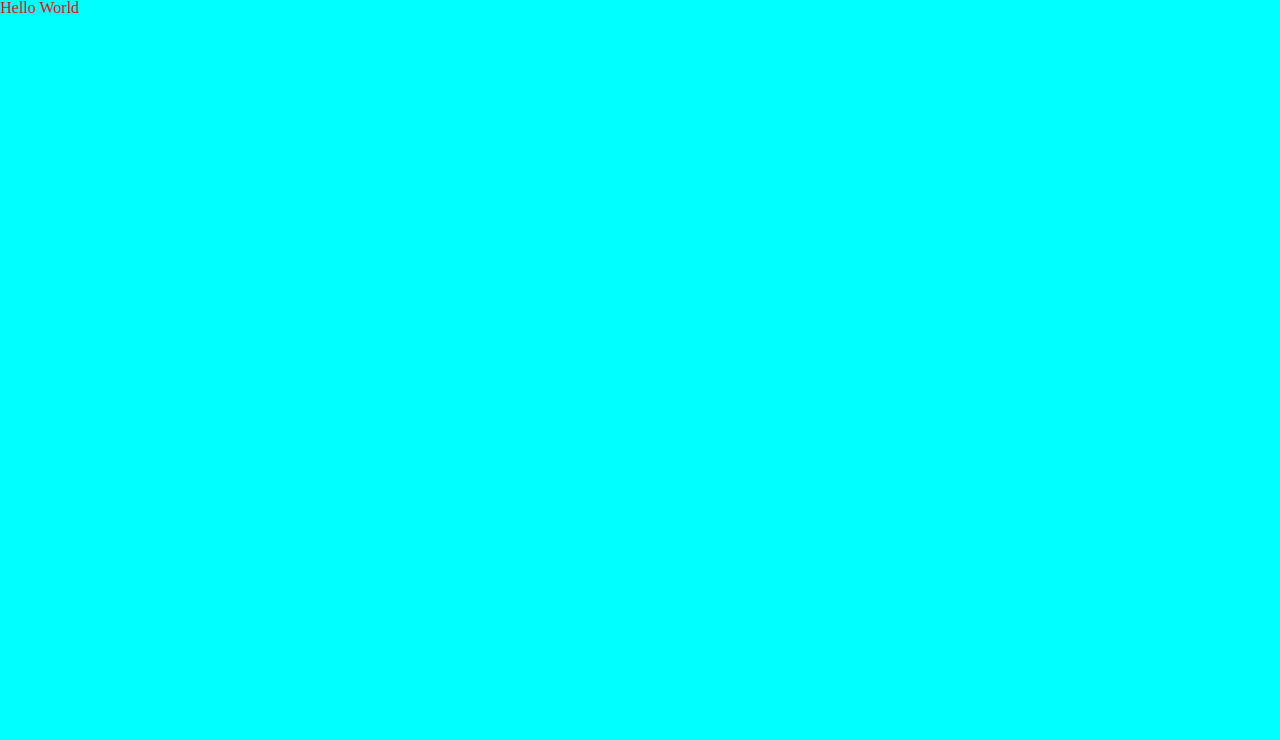
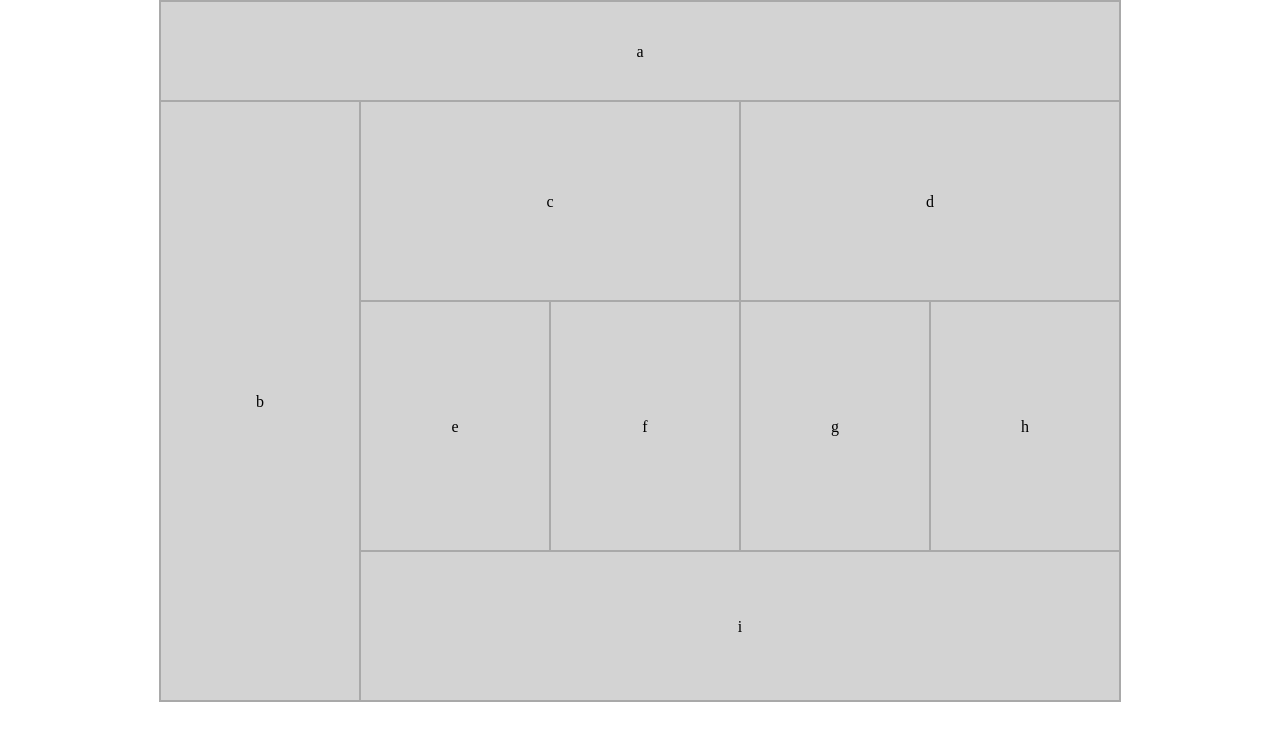
Before and after one commit to ticochuck/lab-01, a plain HTML site: page index.html in a window 1280 px wide. Drawn offline with Linux system fonts and the light colour scheme.

Commit message:
mobile and desktop completed

```diff
--- a/css/base.css
+++ b/css/base.css
@@ -1,3 +1,4 @@
 body {
-  background-color: aqua;
+  text-align: center;
+  display: inline-block;
 }
--- a/css/layouts.css
+++ b/css/layouts.css
@@ -1,3 +1,97 @@
-h1 {
-  color: red;
+* {
+  box-sizing: border-box;
 }
+
+
+header {
+  height: 80px;
+  line-height: 80px;
+  width: 480px;
+  border: darkgrey 1px solid;
+  background-color: lightgray;
+}
+
+
+
+aside, div {
+  height: 125px;
+  line-height: 125px;
+  width: 480px;
+  border: darkgrey 1px solid;
+  background-color: lightgray;
+}
+
+#section2 div {
+  display: inline-block;
+  height: 250px;
+  line-height: 250px;
+  width: 240px;
+  border: darkgrey 1px solid;
+  background-color: lightgray;
+}
+
+#section3 div {
+  display: inline-block;
+  height: 250px;
+  line-height: 250px;
+  width: 240px;
+  border: darkgrey 1px solid;
+  background-color: lightgray;
+}
+
+footer {
+  height: 80px;
+  line-height: 80px;
+  width: 480px;
+  border: darkgrey 1px solid;
+  background-color: lightgray;
+}
+html {
+  margin: auto;
+  width: 482px;
+  border: solid darkgrey 1px;
+}
+
+@media (min-width:768px) {
+
+  html {
+    margin: auto;
+    width: 962px;
+    border: solid darkgrey 1px;
+  }
+  header {
+    width: 960px;
+    height: 100px;
+    line-height: 100px;
+  }
+
+  aside {
+    float: left;
+    display: inline-block;
+    height: 600px;
+    line-height: 600px;
+    width: 200px;
+  }
+
+  #section1 div {
+    display: inline-block;
+    float: left;
+    height: 200px;
+    line-height: 200px;
+    width: 380px;
+
+  }
+
+  #section2 div, #section3 div {
+    float: left;
+    width: 190px;
+    display: inline-block;
+  }
+
+  footer {
+    float: left;
+    width: 760px;
+    height: 150px;
+    line-height: 150px;
+  }
+}
--- a/index.html
+++ b/index.html
@@ -5,6 +5,28 @@
       <link rel="stylesheet" href="css/style.css">
   </head>
   <body>
-      <h1>Hello World</h1>
+    <header>
+        <p>a</p>
+    </header>
+    <main>
+      <aside>
+        <p>b</p>
+      </aside>
+      <section id="section1">
+        <div>c</div>
+        <div>d</div>
+      </section>
+      <section id="section2">
+        <div>e</div><div>
+        f</div>
+      </section>
+      <section id="section3">
+        <div>g</div><div>
+        h</div>
+      </section>
+    </main>
+    <footer>
+        <p>i</p>
+    </footer>
   </body>
 </html>
```
Also changed, not shown: 1 other file.
